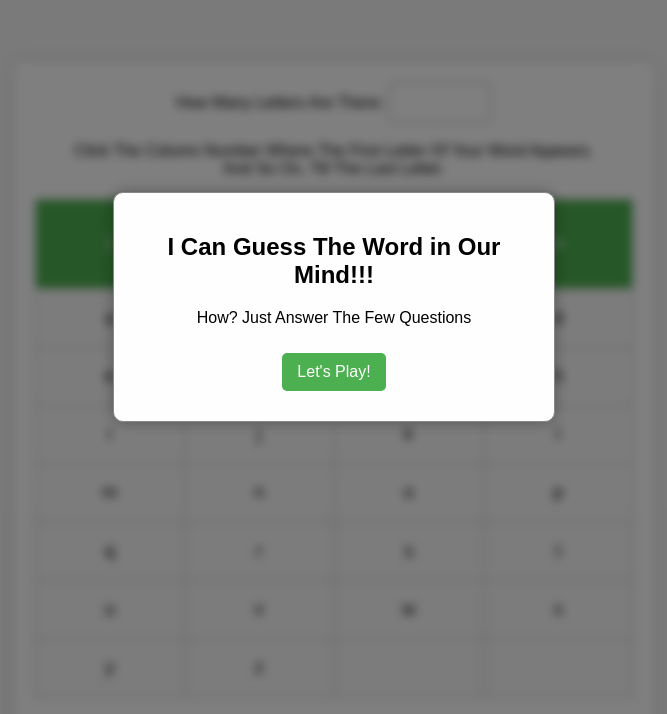
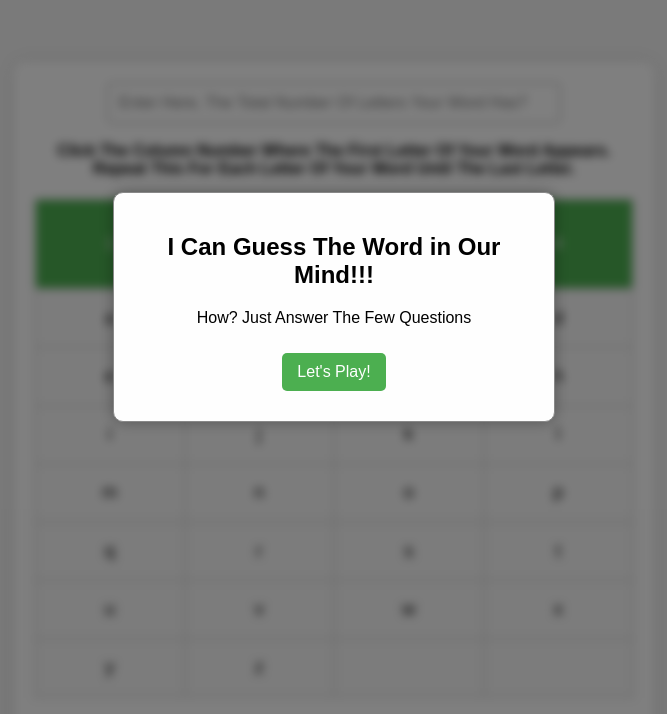
Before and after one commit to Atharva-Bhise/Game-I-can-Guess-What-s-In-Our-Mind, a plain HTML site: page resources/IcanGuess.html in a window 1280 px wide. Shown: the whole page, without its empty margins (306-973 px from the left). Drawn offline with Linux system fonts and the light colour scheme.

Commit message:
Modified html,css & js files

```diff
--- a/resources/Guess.js
+++ b/resources/Guess.js
@@ -115,7 +115,9 @@ function updateTable(rearrangedRowsList) {
         }
         tableBody.appendChild(row);
     });
-
+    document.getElementById("Messages").innerHTML = `<strong style="font-size: 1.5em; color: red;">Again!!!</strong>
+                <b>Click The Column Number Where The First Letter Of Your Word Appears.
+                Repeat This For Each Letter Of Your Word Until The Last Letter.</b>`
     setupColumnButtons();
 }
 
--- a/resources/IcanGuess.html
+++ b/resources/IcanGuess.html
@@ -8,12 +8,15 @@
 </head>
 <body>
     <div class="outerBox" id="content">
-        How Many Letters Are There: <input type="number" id="letterCount" required>
+        <input type="number" id="letterCount" required placeholder="Enter Here, The Total Number Of Letters Your Word Has?">
 
         <br><br>
         <div class="AlphaNum">
-            <center>Click The Column Number Where The First Letter Of Your Word Appears.</center>
-            <center>And So On, Till The Last Letter. </center>
+            <center id="Messages">
+                <b>Click The Column Number Where The First Letter Of Your Word Appears.<br>
+                Repeat This For Each Letter Of Your Word Until The Last Letter.
+                </b>
+            </center>
             <table border="1" id="alphabetTable" height="500" width="600">
                     <thead>
                         <tr>
--- a/resources/styles.css
+++ b/resources/styles.css
@@ -24,7 +24,7 @@ input[type="number"] {
     border: 2px solid #ccc;
     border-radius: 5px;
     font-size: 16px;
-    width: 80px;
+    width: 430px;
 }
 
 button, input[type="button"] {
```
